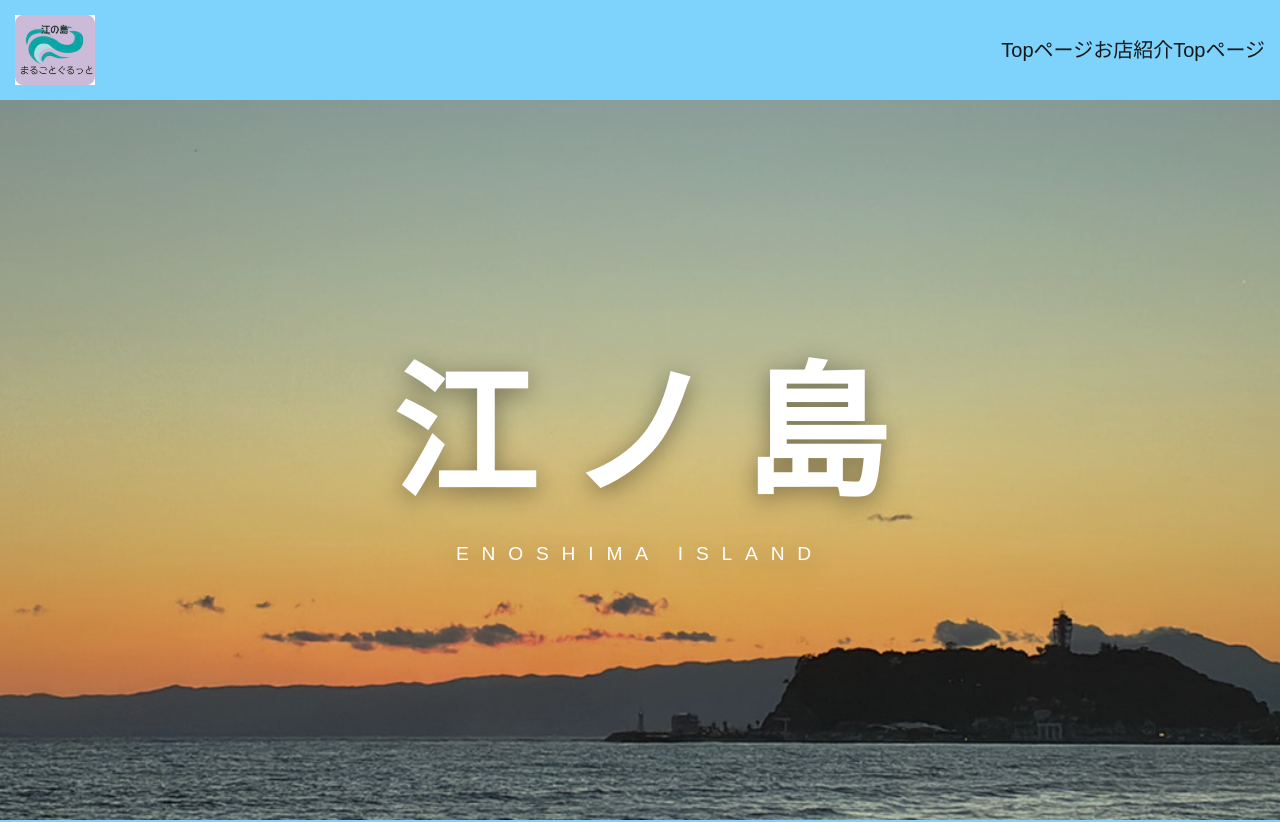
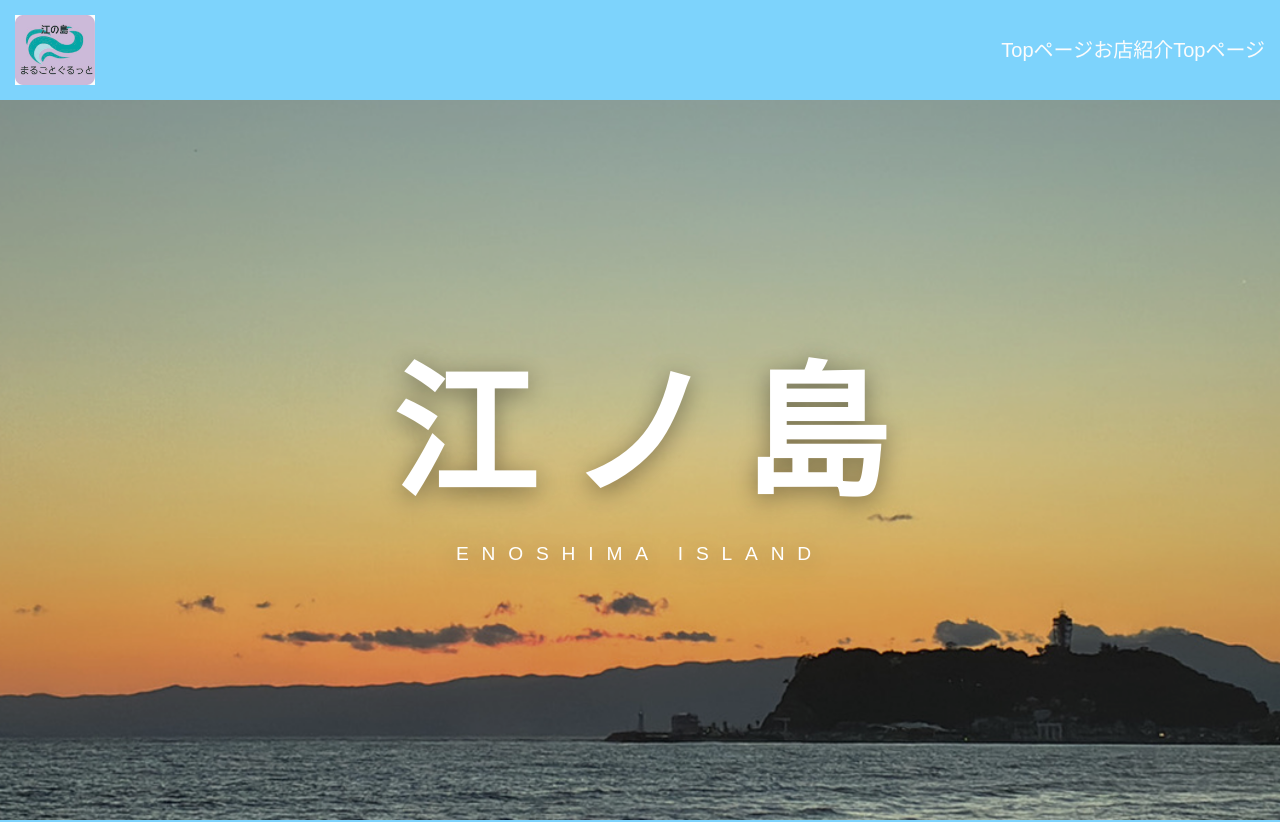
Before and after one commit to Tomoryo211/enosima_island, a Next.js app: page / in a window 1280 px wide. Shown: the top 822 px of the page. Built offline with nearby package versions, Linux system fonts and the light colour scheme; no server answers.

Commit message:
headerスタイル変更

```diff
--- a/app/components/Header/Header.module.scss
+++ b/app/components/Header/Header.module.scss
@@ -14,5 +14,6 @@
         justify-content: right;
         font-size: 20px;
         margin-top: 20px;
+        color: #fcfcfc;
     }
 }
```
